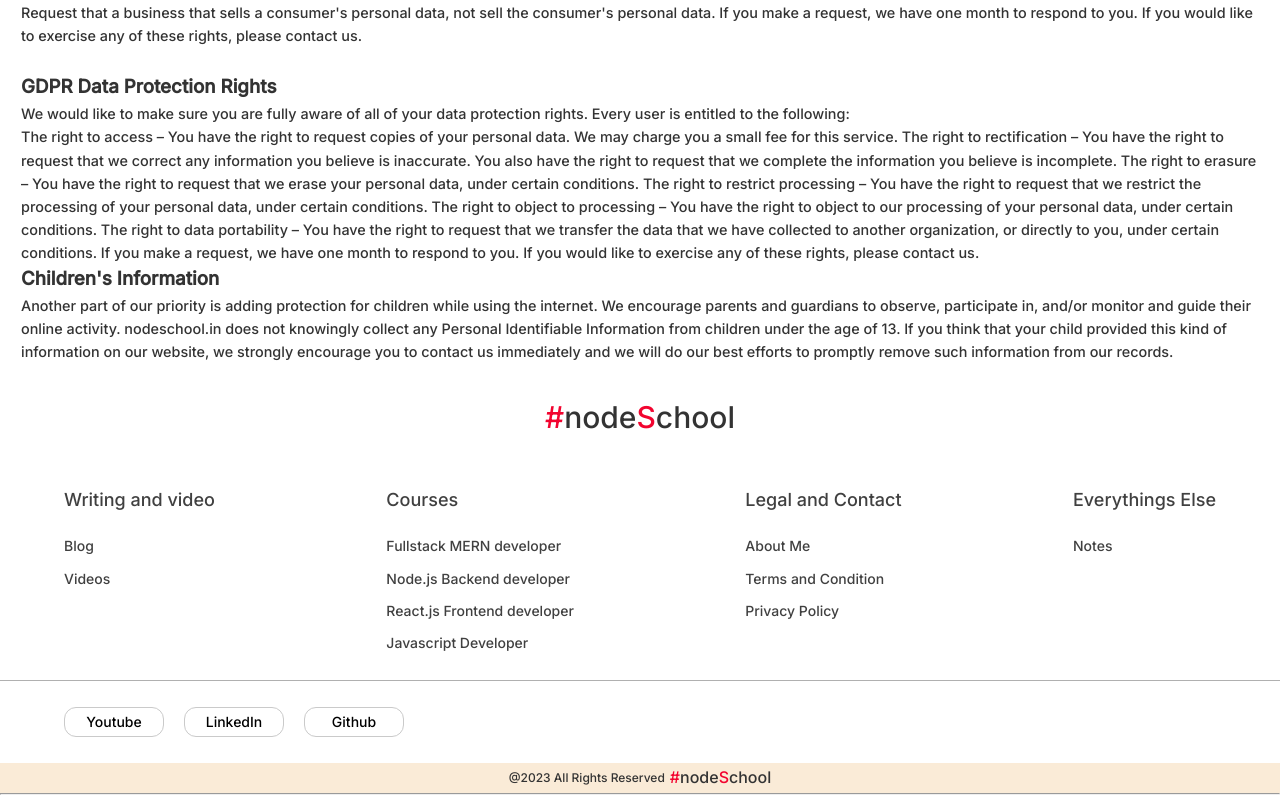
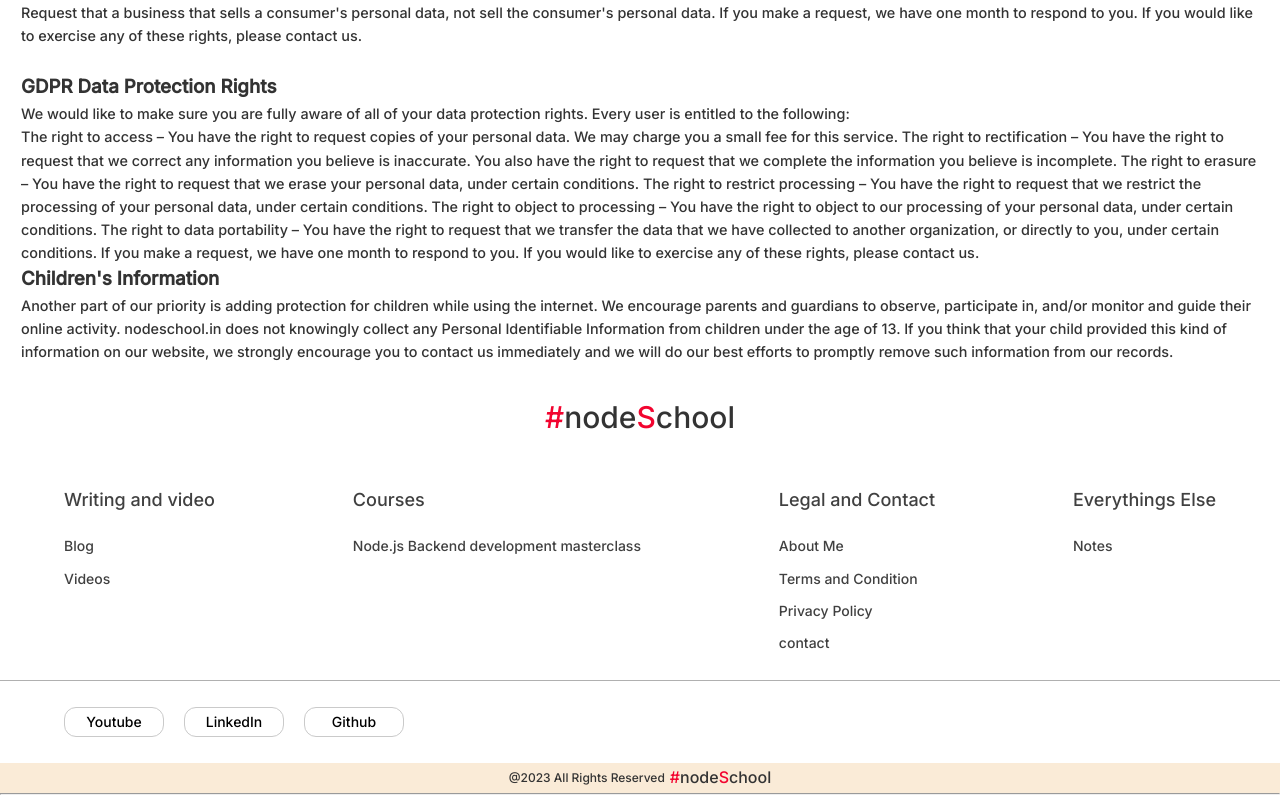
Before and after one commit to NodeSchool-in/nodeschool-website, a React (Vite) app: page /privacy-policy in a window 1280 px wide. Shown: the part 1206-2001 px from the top of the page. Built offline with nearby package versions, Linux system fonts and the light colour scheme.

Commit message:
fix: added proper nevigation

```diff
--- a/src/AllMainComponents/CommonComponent/CohortCard.jsx
+++ b/src/AllMainComponents/CommonComponent/CohortCard.jsx
@@ -3,6 +3,7 @@ import Style from '../../styles/CohortCard.module.css';
 import { Divider, Alert } from '@mui/material';
 import CheckIcon from '@mui/icons-material/Check';
 import HtmlParser from './HtmlParser';
+import { Link } from 'react-router-dom';
 
 const CohortCard = ({ cohortData }) => {
     return (
@@ -22,7 +23,7 @@ const CohortCard = ({ cohortData }) => {
             </div>
             <Alert severity="warning">{cohortData?.note}</Alert>
             <Alert severity="info">{cohortData?.doubtsClaification}</Alert>
-            <div className={Style.cardButton}>Register</div>
+            <Link className={Style.cardButton} to="/contact">Register</Link>
         </div>
     );
 };
--- a/src/AllMainComponents/CommonComponent/Footer.jsx
+++ b/src/AllMainComponents/CommonComponent/Footer.jsx
@@ -42,25 +42,10 @@ const footerData = [
     title: 'Courses',
     data: [
       {
-        id: '21',
-        name: 'Fullstack MERN developer',
-        link: '/',
-      },
-      {
         id: '22',
-        name: 'Node.js Backend developer',
+        name: 'Node.js Backend development masterclass',
         link: '/course/nodejs-backend-development-masterclass',
-      },
-      {
-        id: '23',
-        name: 'React.js Frontend developer',
-        link: '/',
-      },
-      {
-        id: '24',
-        name: 'Javascript Developer',
-        link: '/',
-      },
+      }
     ],
   },
   {
@@ -81,6 +66,11 @@ const footerData = [
         id: '32',
         name: 'Privacy Policy',
         link: '/privacy-policy',
+      },
+      {
+        id: '33',
+        name: 'contact',
+        link: '/contact',
       },
     ],
   },
--- a/src/AllMainComponents/CommonComponent/Navbar.jsx
+++ b/src/AllMainComponents/CommonComponent/Navbar.jsx
@@ -13,10 +13,7 @@ import { Link } from 'react-router-dom';
 
 
 let courses = [
-  'Fullstack MERN developer',
-  'Node.js Backend developer',
-  'React.js Frontend developer',
-  'Javascript Developer',
+  {'course':'Node.js Backend developer','url':'/course/nodejs-backend-development-masterclass'},
 ];
 
 const Navbar = () => {
@@ -65,7 +62,7 @@ const Navbar = () => {
             }}
           >
             {courses.map((ele) => (
-              <MenuItem onClick={handleClose}>{ele}</MenuItem>
+              <MenuItem onClick={handleClose}><Link to={ele.url}>{ele.course}</Link></MenuItem>
             ))}
           </Menu>
           <div>
@@ -121,7 +118,7 @@ const Navbar = () => {
                 <AccordionDetails>
                   <Typography>
                     {courses.map((ele) => (
-                      <MenuItem onClick={handleClose}>{ele}</MenuItem>
+                      <MenuItem onClick={handleClose}><Link to={ele.url}>{ele.course}</Link></MenuItem>
                     ))}
                   </Typography>
                 </AccordionDetails>
--- /dev/null
+++ b/src/AllMainComponents/Components/Contact.jsx
@@ -0,0 +1,22 @@
+import ContactForm from "../CommonComponent/ContactForm";
+import { useEffect } from "react"
+import SeoHelmet from "../CommonComponent/SeoHelmet";
+
+function Contact() {
+    useEffect(() => {
+        window.scrollTo(0, 0);
+    }, [])
+
+    return (
+        <>
+            <SeoHelmet
+                title="Contact Us | Nodeschool.in"
+                desc="contact us for any queries and if you want to register our course"
+                href="https://nodeschool.in/contact" />
+            <ContactForm />
+        </>
+
+    )
+}
+
+export default Contact;
--- a/src/AllMainComponents/Components/CoursePage.jsx
+++ b/src/AllMainComponents/Components/CoursePage.jsx
@@ -10,7 +10,7 @@ import PageNotFound from './PageNotFound';
 import { TbBrandJavascript } from 'react-icons/tb';
 import { LuDatabase } from 'react-icons/lu';
 import { BiLogoNodejs , BiLogoAws } from 'react-icons/bi';
-import {SiRedis , SiSpringsecurity} from 'react-icons/si'
+import {SiRedis} from 'react-icons/si'
 import { MdOutlineSecurity } from 'react-icons/md'
 import SeoHelmet from '../CommonComponent/SeoHelmet';
 import HtmlParser from '../CommonComponent/HtmlParser';
--- a/src/AllMainComponents/Components/Legal.jsx
+++ b/src/AllMainComponents/Components/Legal.jsx
@@ -1,9 +1,10 @@
 
+import { useEffect } from "react";
 import HtmlParser from "../CommonComponent/HtmlParser";
-
-function Legal({type}) {
-const pages = {
-    termscondition:`<div style="display:flex;flex-direction:column; padding:1rem; margin:5px; margin-bottom:1.5rem">
+import SeoHelmet from "../CommonComponent/SeoHelmet";
+function Legal({ type }) {
+    const pages = {
+        termscondition: `<div style="display:flex;flex-direction:column; padding:1rem; margin:5px; margin-bottom:1.5rem">
     <h2>Terms and Conditions</h2>
     <div style="font-size:0.9rem;">Last updated: Oct 07, 2023</div> <br/>
     <p style="font-weight:normal; font-size:0.9rem ">These terms and conditions outline the rules and regulations for the use of nodeschool.in Website, located at https://nodeschool.in. <br />
@@ -41,7 +42,7 @@ const pages = {
      <br/>
     As long as the website and the information and services on the website are provided free of charge, we will not be liable for any loss or damage of any nature.</p>
     </div>`,
-    policy:`<div style="display:flex;flex-direction:column; padding:1rem; margin:5px; margin-bottom:1.5rem">
+        policy: `<div style="display:flex;flex-direction:column; padding:1rem; margin:5px; margin-bottom:1.5rem">
     <h2>Privacy Policy</h2>
     <div style="font-size:0.9rem;">Last updated: Oct 07, 2023</div> <br/>
     <p style="font-weight:normal; font-size:0.9rem ">
@@ -133,13 +134,33 @@ const pages = {
         promptly remove such information from our records.
     </p>
 </div>`
- }
-    if(type == 'terms'){
+    }
+    useEffect(()=>{
+        window.scrollTo(0, 0);
+    },[])
+    if (type == 'terms') {
+        return (
+            <>
+                <SeoHelmet
+                    title="Terms and Conditions | Nodeschool.in"
+                    desc="Terms and Terms and Conditions"
+                    href="https://nodeschool.in/terms-conditions" />
+                <HtmlParser htmlString={pages.termscondition} />
+            </>
+        )
+    } else if (type == 'refund') {
         return <HtmlParser htmlString={pages.termscondition} />
-    }else if(type== 'refund'){
-        return <HtmlParser htmlString={pages.termscondition} />
-    }else if(type== 'privacy'){
-        return <HtmlParser htmlString={pages.policy} />
+    } else if (type == 'privacy') {
+
+        return(
+            <>
+            <SeoHelmet
+                    title="Privacy Policy| Nodeschool.in"
+                    desc="privacy policy"
+                    href="https://nodeschool.in/privacy-policy" />
+            <HtmlParser htmlString={pages.policy} />
+            </>
+        )
     }
 }
 
--- a/src/Routes/AppRouter.jsx
+++ b/src/Routes/AppRouter.jsx
@@ -8,6 +8,7 @@ import Navbar from '../AllMainComponents/CommonComponent/Navbar';
 import Footer from '../AllMainComponents/CommonComponent/Footer';
 import About from '../AllMainComponents/Components/About';
 import Legal from '../AllMainComponents/Components/Legal'
+import Contact from '../AllMainComponents/Components/contact';
 
 
 const AppRouter = () => {
@@ -21,6 +22,7 @@ const AppRouter = () => {
         <Route path='/course/:handle' element={<CoursePage />} />
         <Route path='/refund-policy' element={<Legal type="refund" />} />
         <Route path='/terms-conditions' element={<Legal type="terms" />} />
+        <Route path='/contact' element={ <Contact/>} />
         <Route path='/privacy-policy' element={<Legal type="privacy" />} />
         <Route path='*' element={<PageNotFound />} />
       </Routes>
```
Also changed, not shown: public/sitemap.txt, 4 other files (tests, documents, lock files or other folders).
